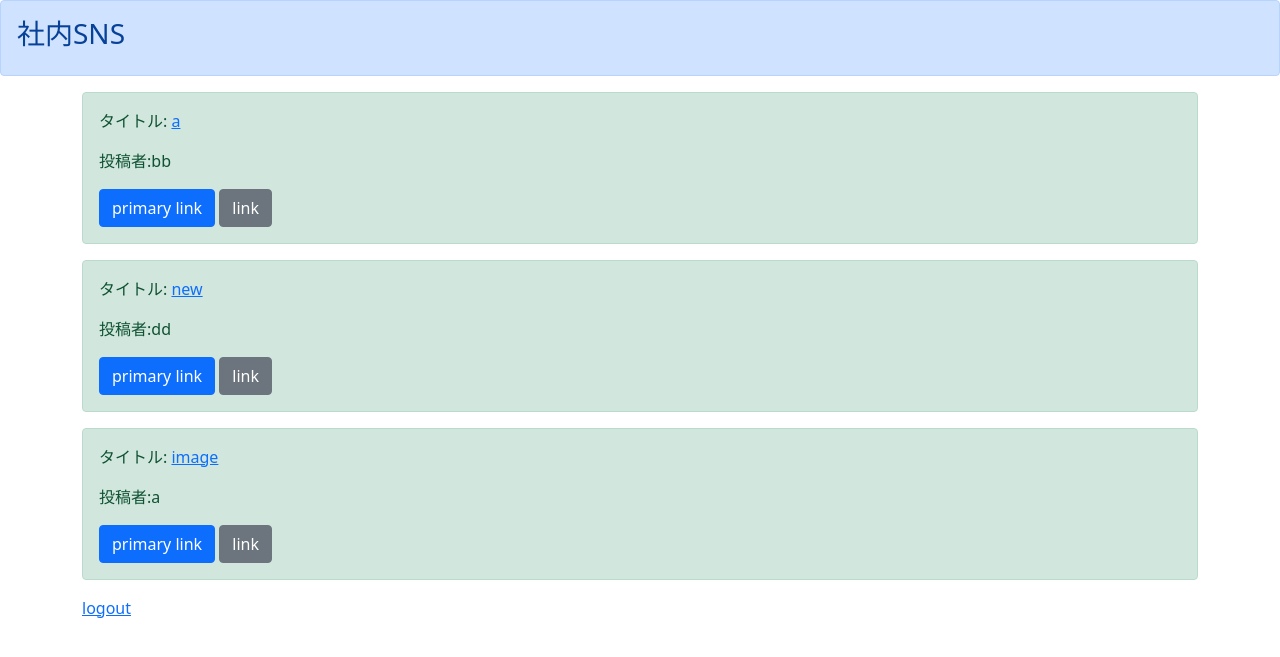
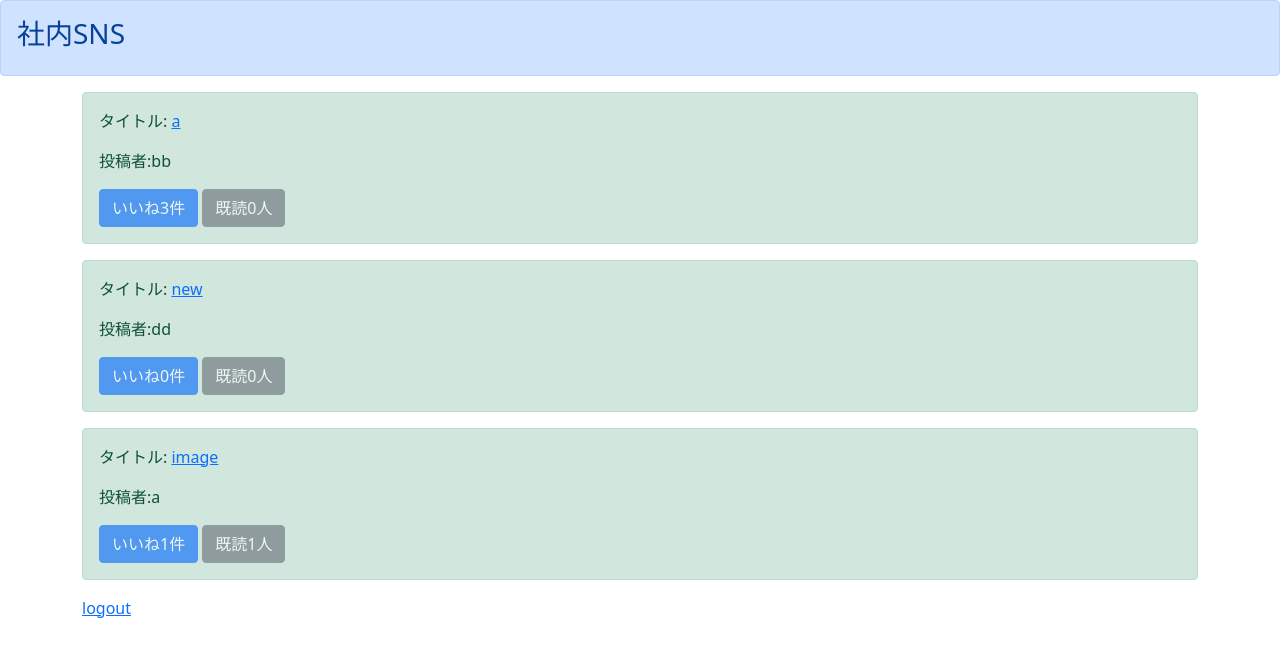
Before and after one commit to sumioK/boardapp_Django, a Django app: page /list/ in a window 1280 px wide. Shown: the top 657 px of the page. Run offline with Django 4.2, Linux system fonts and the light colour scheme; a user stored in the database is signed in; data comes from the database, SQL or seed files in the repository; both versions use the stored data as it was after the commit.

Commit message:
good meth

```diff
--- a/boardapp/urls.py
+++ b/boardapp/urls.py
@@ -1,11 +1,12 @@
 from django.urls import path
-from .views import signupfunc, loginfunc, listfunc, logoutfunc, detailfunc
+from .views import signupfunc, loginfunc, listfunc, logoutfunc, detailfunc, goodfunc
 
 urlpatterns = [
     path('signup/', signupfunc, name='signup'),
     path('login/', loginfunc, name='login'),
     path('list/', listfunc, name='list'),
     path('logout/', logoutfunc, name='logout'),
-    path('detail/<int:pk>', detailfunc, name='detail')
+    path('detail/<int:pk>', detailfunc, name='detail'),
+    path('good/<int:pk>', goodfunc, name='good')
 
 ]
--- a/boardapp/views.py
+++ b/boardapp/views.py
@@ -44,3 +44,9 @@ def logoutfunc(request):
 def detailfunc(request, pk):
   object = get_object_or_404(BoardModel, pk=pk)
   return render(request, 'detail.html', {'object':object})
+
+def goodfunc(request, pk):
+  object = BoardModel.objects.get(pk=pk)
+  object.good += 1
+  object.save()
+  return redirect('list')
--- a/templates/detail.html
+++ b/templates/detail.html
@@ -12,7 +12,7 @@
       <p>タイトル:{{ object.title }}</p>
       <p>投稿者:{{ object.author }}</p>
       <p><img src="{{ object.sns_image.url }}" width="300px"></p>
-      <a href="#" class="btn btn-primary" role="button" aria-pressed="true">いいねする</a>
+      <a href="{% url 'good' object.pk %}" class="btn btn-primary" role="button" aria-pressed="true">いいねする</a>
       <a href="#" class="btn btn-secondary" role="button" aria-pressed="true">既読にする</a>
     </div>
 </div>
--- a/templates/list.html
+++ b/templates/list.html
@@ -12,8 +12,8 @@
     <div class="alert alert-success">
       <p>タイトル:  <a href="{% url 'detail' item.pk %}">{{ item.title }}</a></p>
       <p>投稿者:{{ item.author }}</p>
-      <a href="#" class="btn btn-primary" role="button" aria-pressed="true">primary link</a>
-      <a href="#" class="btn btn-secondary" role="button" aria-pressed="true">link</a>
+      <a href="#" class="btn btn-primary disabled" role="button" aria-pressed="true">いいね{{ item.good }}件</a>
+      <a href="#" class="btn btn-secondary disabled" role="button" aria-pressed="true">既読{{ item.read }}人</a>
     </div>
   {% endfor %}
   <a href="{% url 'logout' %}">logout</a>
```
Also changed, not shown: db.sqlite3.
